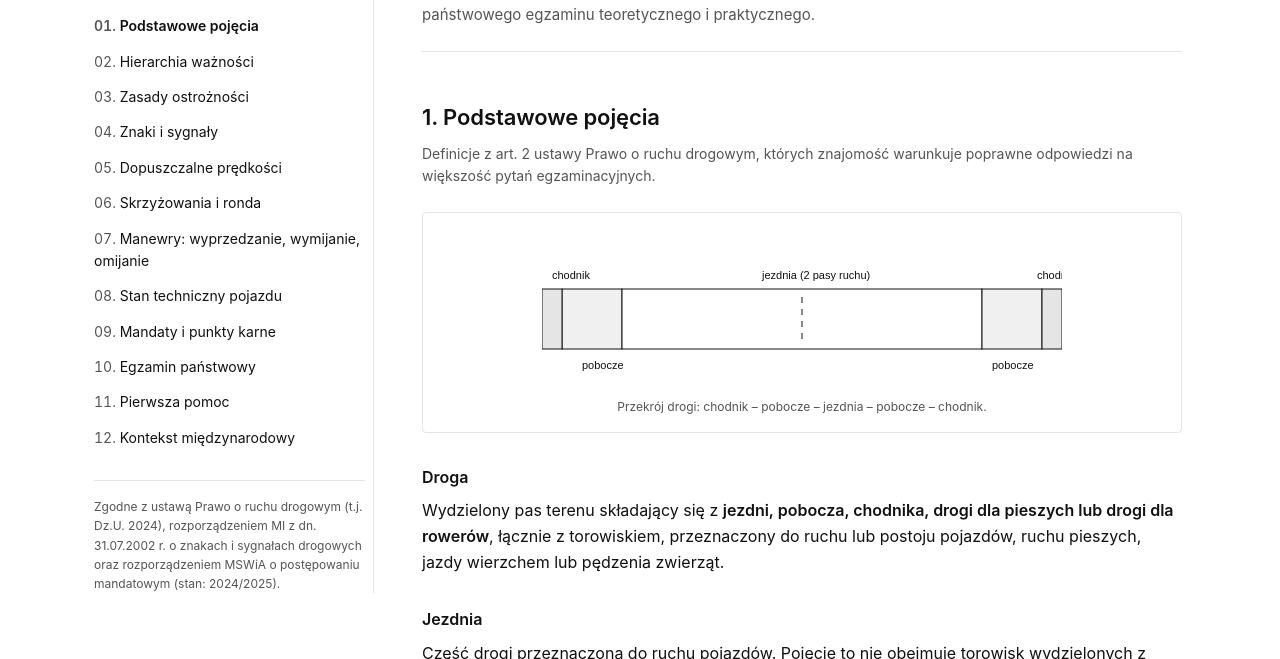
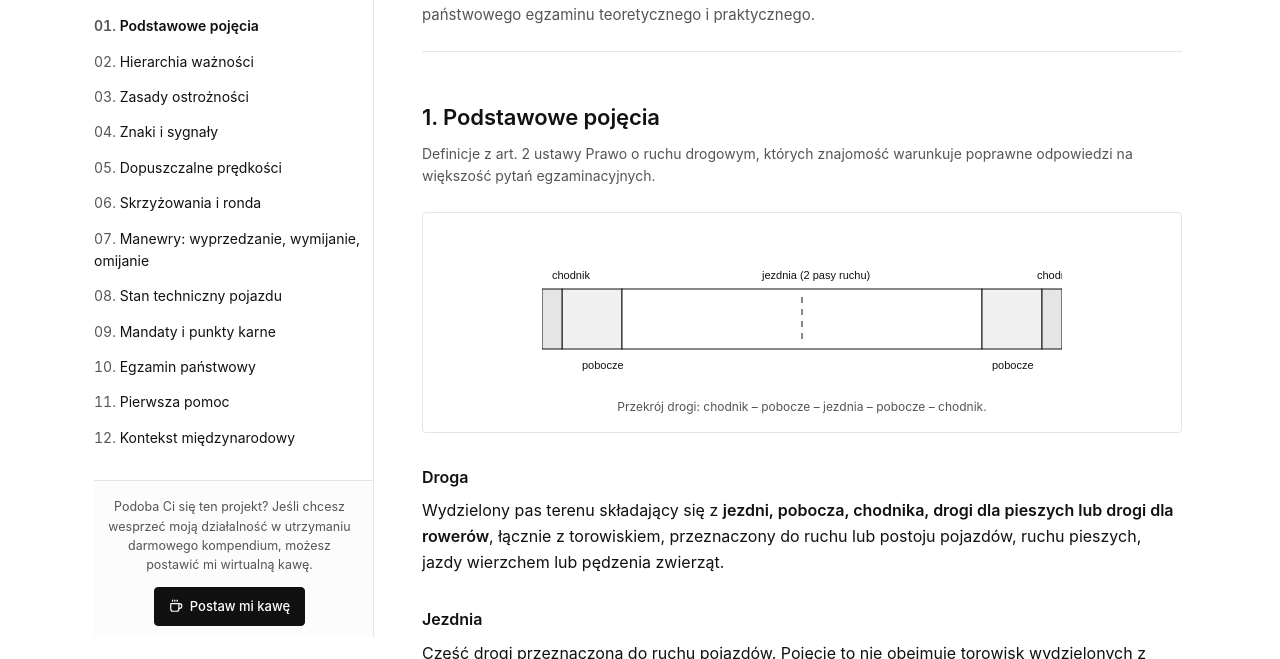
Before and after one commit to Klucznik6/egzamin-teoretyczny-prawo-jazdy, a plain HTML site: page index.html in a window 1280 px wide. Shown: the part 131-790 px from the top of the page. Drawn offline with Linux system fonts and the light colour scheme.

Commit message:
Donations banner

```diff
--- a/css/style.css
+++ b/css/style.css
@@ -116,6 +116,61 @@ body {
   margin-top: 16px;
   padding-top: 16px;
   border-top: 1px solid var(--border);
+}
+
+/* Baner wsparcia (donacja) — między spisem treści a stopką sidebara
+   Kolory dobrane do palety strony: tło ledwo odróżnialne od białego (#fcfcfc),
+   przycisk używa var(--text) — tej samej "primary" co .quiz-btn.selected.
+   Selektory scope'owane pod #support-banner, żeby nadpisać globalne reguły
+   .sidebar a (counter w ::before, display: block, border-bottom). */
+#support-banner {
+  margin: 24px -8px 20px -8px;
+  padding: 16px 14px;
+  background: #fcfcfc;
+  border-top: 1px solid var(--border);
+  text-align: center;
+}
+#support-banner p {
+  margin: 0 0 12px;
+  font-size: 12.5px;
+  line-height: 1.55;
+  color: var(--muted);
+}
+#support-banner .btn-coffee {
+  display: inline-flex;
+  align-items: center;
+  justify-content: center;
+  gap: 7px;
+  padding: 8px 14px;
+  background: var(--text);
+  color: var(--bg);
+  border: 1px solid var(--text);
+  border-radius: 4px;
+  font-family: inherit;
+  font-size: 13px;
+  font-weight: 500;
+  text-decoration: none;
+  transition: background 0.15s, border-color 0.15s;
+}
+/* Wyłącz licznik z .sidebar a::before dla przycisku */
+#support-banner .btn-coffee::before { content: none; }
+#support-banner .btn-coffee:hover {
+  background: #2a2a2a;
+  border-color: #2a2a2a;
+}
+#support-banner .btn-coffee:focus {
+  outline: 2px solid var(--text);
+  outline-offset: 2px;
+}
+#support-banner .btn-coffee-icon { flex-shrink: 0; }
+
+@media (max-width: 860px) {
+  #support-banner {
+    margin: 20px 0 16px;
+    padding: 14px 12px;
+  }
+  #support-banner p { font-size: 13px; }
+  #support-banner .btn-coffee { padding: 10px 16px; font-size: 14px; }
 }
 
 .content { min-width: 0; max-width: var(--max-width); }
--- a/index.html
+++ b/index.html
@@ -44,6 +44,21 @@
         <li><a href="#pierwsza-pomoc">Pierwsza pomoc</a></li>
         <li><a href="#miedzynarodowy">Kontekst międzynarodowy</a></li>
       </ol>
+
+      <!-- Baner wsparcia (donacja) — placeholder linku do podmiany na własny Ko-fi -->
+      <section id="support-banner" aria-labelledby="support-banner-text">
+        <p id="support-banner-text">Podoba Ci się ten projekt? Jeśli chcesz wesprzeć moją działalność w utrzymaniu darmowego kompendium, możesz postawić mi wirtualną kawę.</p>
+        <a class="btn-coffee" href="https://ko-fi.com/TWOJA_NAZWA" target="_blank" rel="noopener noreferrer">
+          <svg class="btn-coffee-icon" width="14" height="14" viewBox="0 0 24 24" fill="none" stroke="currentColor" stroke-width="2" stroke-linecap="round" stroke-linejoin="round" aria-hidden="true">
+            <path d="M17 8h1a4 4 0 0 1 0 8h-1"/>
+            <path d="M3 8h14v9a4 4 0 0 1-4 4H7a4 4 0 0 1-4-4V8z"/>
+            <line x1="6" y1="2" x2="6" y2="4"/>
+            <line x1="10" y1="2" x2="10" y2="4"/>
+            <line x1="14" y1="2" x2="14" y2="4"/>
+          </svg>
+          <span>Postaw mi kawę</span>
+        </a>
+      </section>
 
       <div class="sidebar-footer">
         Zgodne z ustawą Prawo o ruchu drogowym (t.j. Dz.U. 2024), rozporządzeniem MI z dn. 31.07.2002 r. o znakach i sygnałach drogowych oraz rozporządzeniem MSWiA o postępowaniu mandatowym (stan: 2024/2025).
```
